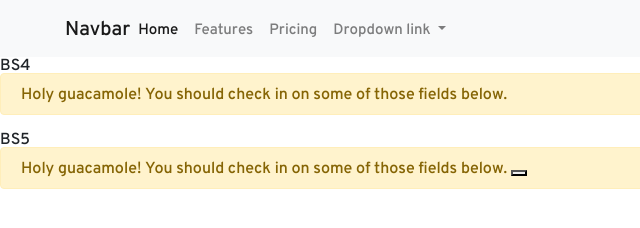
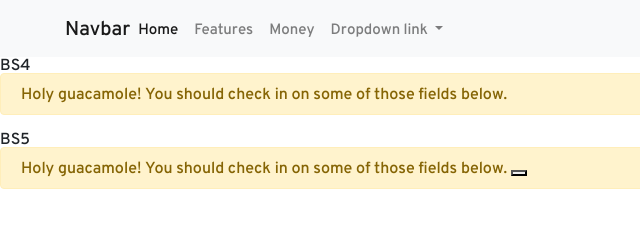
Before and after one commit to 911991sudhir/test, a plain HTML site: page index.html in a window 1280 px wide. Shown: the full height of the page, 0-640 px from the left. Drawn offline with Linux system fonts and the light colour scheme.

Commit message:
pricing change to money

```diff
--- a/index.html
+++ b/index.html
@@ -32,7 +32,7 @@
         <a class="nav-link" href="#">Features</a>
       </li>
       <li class="nav-item">
-        <a class="nav-link" href="#">Pricing</a>
+        <a class="nav-link" href="#">Money</a>
       </li>
       <li class="nav-item dropdown">
         <a class="nav-link dropdown-toggle" href="#" id="navbarDropdownMenuLink" role="button" data-toggle="dropdown" aria-haspopup="true" aria-expanded="false">
```
